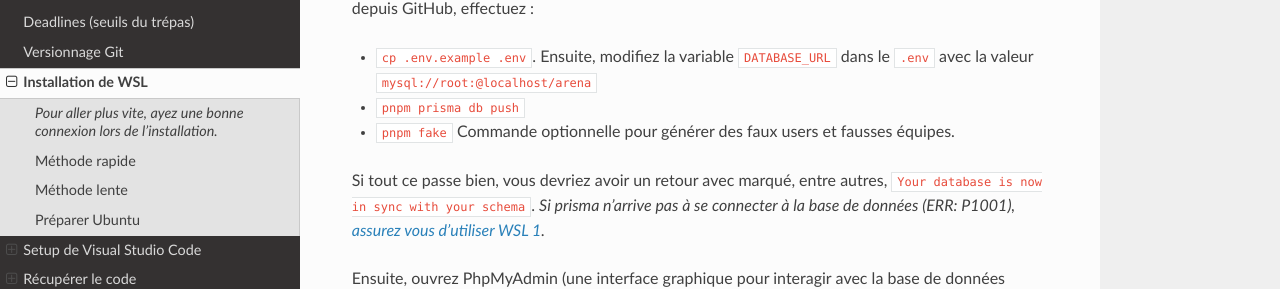
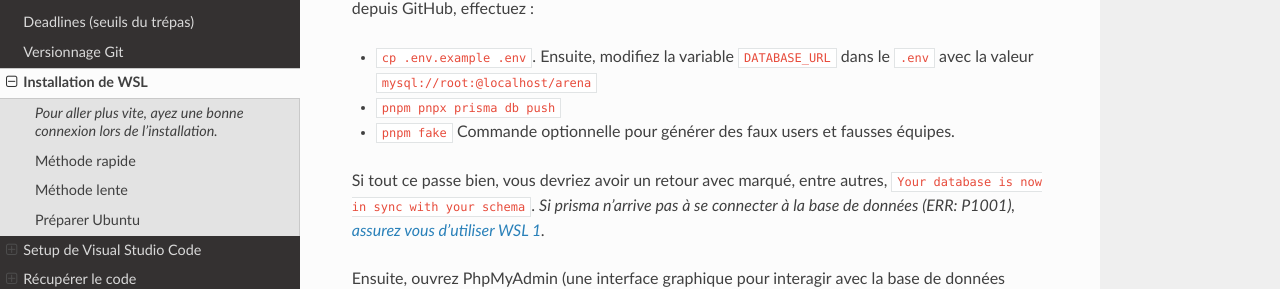
Before and after one commit to ungdev/UA, a Sphinx documentation site: the page built from docs/doc_general/installation.md, in a window 1280 px wide and 1400 px high, scrolled down 3750 px. Shown: the part 159-448 px from the top of the window. Built offline with Sphinx 7.4.7 and the Read the Docs theme 2.0.0, drawn with Linux system fonts in a browser that asks for light colours.

Commit message:
fix: docs

```diff
--- a/docs/doc_general/installation.md
+++ b/docs/doc_general/installation.md
@@ -110,7 +110,7 @@ Exécutez `CREATE DATABASE arena CHARACTER SET utf8;` dedans. Cela va créer une
 Depuis le terminal Ubuntu, dans le dossier du projet "UA API" que vous avez obtenu en clonant depuis GitHub, effectuez :
 
 - `cp .env.example .env`. Ensuite, modifiez la variable `DATABASE_URL` dans le `.env` avec la valeur `mysql://root:@localhost/arena`
-- `pnpm prisma db push`
+- `pnpm pnpx prisma db push`
 - `pnpm fake` Commande optionnelle pour générer des faux users et fausses équipes.
 
 Si tout ce passe bien, vous devriez avoir un retour avec marqué, entre autres, `Your database is now in sync with your schema`.
@@ -141,7 +141,7 @@ Si ce n'est pas déjà fait, copiez le fichier `.env.example`. Pour ce faire, ta
 
 On va maintenant installer les dépendances manquantes. Pour cela, entrez juste `pnpm`.
 Il faut ensuite configurer les fichiers pour la base de données. Il faut entrer la commande suivante : \
-`pnpm prisma db push` - cela va créer les tables de la base de données ainsi que leur structure.
+`pnpm pnpx prisma db push` - cela va créer les tables de la base de données ainsi que leur structure.
 
 Maintenant la base de données configurée, nous allons la remplir grâce au fichier seed.sql qui se trouve dans le dossier. Entrez `mysql -u dev -p arena < seed.sql` pour, dans un premier temps se connecter à la base de données puis dans un second temps remplir cette base de données avec les informations du fichier seed.sql. Le mot de passe à utiliser quand il est demandé est `dev`.
 
```
